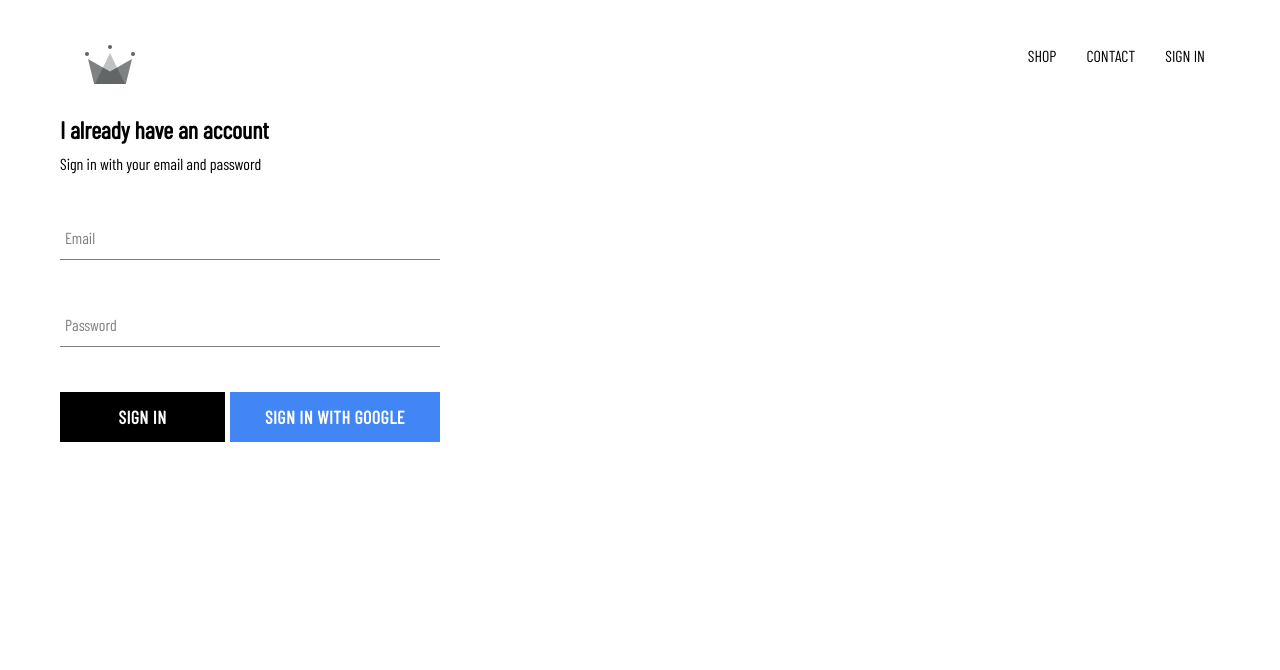
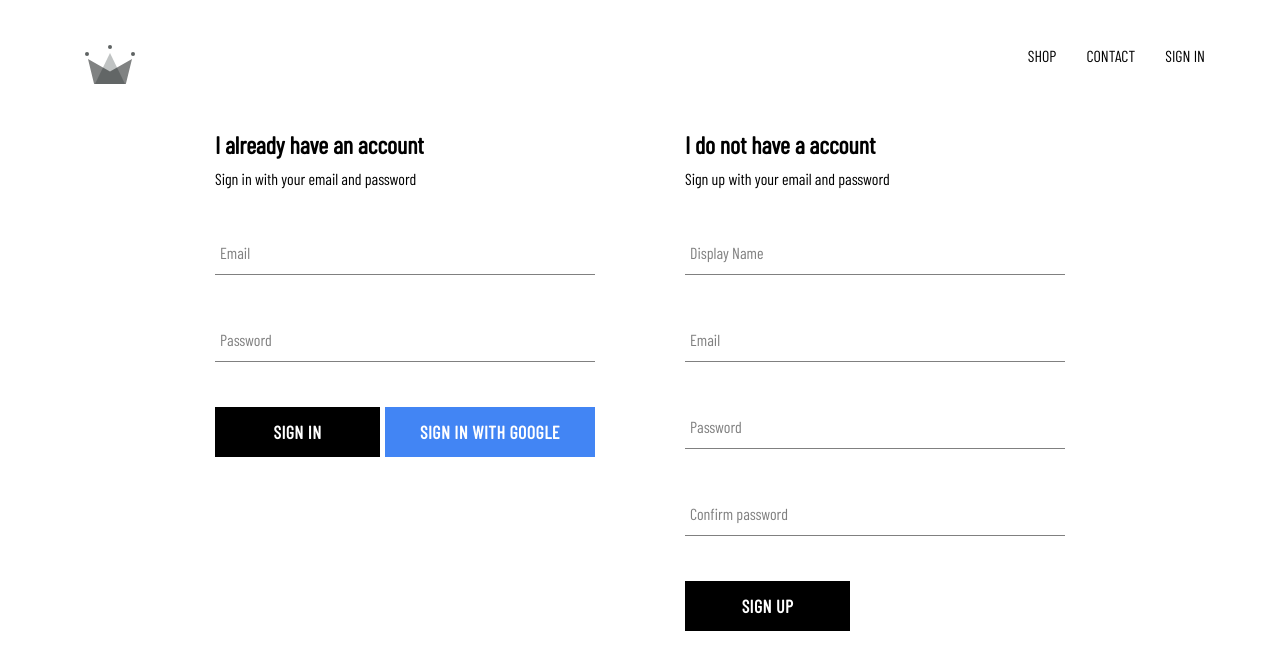
Before and after one commit to ppuuffyy/crwn-clothing, a React (Create React App) app: page /signin in a window 1280 px wide. Shown: the top 670 px of the page. Built offline with nearby package versions, Linux system fonts and the light colour scheme; no server answers.

Commit message:
implemented firebase sign-up and store in db

```diff
--- a/src/App.js
+++ b/src/App.js
@@ -8,7 +8,7 @@
 import ShopPage from './pages/shop/shop.component';
 import SignInAndSignUpPage from './pages/sign-in-and-sign-up/sign-in-and-sign-up.component';
 import Header from './components/header/header.component';
-import {auth} from './firebase/firebase.util';
+import {auth, createUserProfileDocument} from './firebase/firebase.util';
 
 
 
@@ -25,9 +25,26 @@
   unsubscribeFromAuth = null;
 
   componentDidMount(){
-    this.unsubscribeFromAuth = auth.onAuthStateChanged(user => {
-      this.setState({currentUser: user});
-      console.log(user);
+    this.unsubscribeFromAuth = auth.onAuthStateChanged( async userAuth => {
+      if (userAuth){
+        const userRef = await createUserProfileDocument(userAuth);
+        userRef.onSnapshot(snapShot => {
+          this.setState({
+            currentUser: {
+              id: snapShot.id,
+            ...snapShot.data()
+            }
+          });
+          console.log(this.state);
+        });
+
+        //this.setState({currentUser: userAuth});
+
+        //createUserProfileDocument(userAuth);
+      } else {
+        this.setState({currentUser: null});
+      }
+
     });
   }
 
--- /dev/null
+++ b/src/components/sign-up/sign-up.component.jsx
@@ -0,0 +1,106 @@
+import React from 'react';
+import FormInput from '../form-input/form-input.component';
+import CustomButton from '../custom-button/custom-button.component';
+import {auth, createUserProfileDocument} from '../../firebase/firebase.util';
+
+
+import './sign-up.styles.scss';
+
+
+class SignUp extends React.Component {
+    constructor(props){
+        super(props);
+        this.state = {
+            displayName: '',
+            email: '',
+            password: '',
+            confirmPassword: ''
+
+        }
+    }
+
+    handleSubmit = async event => {
+        event.preventDefault();
+        const {displayName, email, password, confirmPassword} = this.state;
+        if (password !== confirmPassword) {
+            alert("passwords don't match");
+            return;
+        }
+
+        try {
+            const {user} = await auth.createUserWithEmailAndPassword(email, password);
+
+            await createUserProfileDocument(user, {displayName});
+            this.setState({
+                displayName: '',
+                email: '',
+                password: '',
+                confirmPassword: ''
+            });
+
+            console.log(this.setState);
+
+        }catch (error) {
+            console.log(error);
+        }
+    }
+
+
+    handleChange = event => {
+        const {name, value} = event.target;
+        this.setState({[name]: value});
+    }
+
+
+    render(){
+        const {displayName, email, password, confirmPassword} = this.state;
+        return (
+            <div className='sign-up'>
+                <h2 className='title'>I do not have a account</h2>
+                <span>Sign up with your email and password</span>
+
+                <form className='sign-up-form' onSubmit={this.handleSubmit}>
+                    <FormInput
+                        type='text'
+                        name='displayName'
+                        value={displayName}
+                        onChange={this.handleChange}
+                        label='Display Name'
+                        required
+                    />
+                    <FormInput
+                        type='email'
+                        name='email'
+                        value={email}
+                        onChange={this.handleChange}
+                        label='Email'
+                        required
+                    />
+                    <FormInput
+                        type='password'
+                        name='password'
+                        value={password}
+                        onChange={this.handleChange}
+                        label='Password'
+                        required
+                    />
+                    <FormInput
+                        type='password'
+                        name='confirmPassword'
+                        value={confirmPassword}
+                        onChange={this.handleChange}
+                        label='Confirm password'
+                        required
+                    />
+                    <CustomButton type='submit'> SIGN UP</CustomButton>
+
+                </form>
+
+            </div>
+        )
+    }
+
+}
+
+
+export default SignUp;
--- /dev/null
+++ b/src/components/sign-up/sign-up.styles.scss
@@ -0,0 +1,9 @@
+.sign-up {
+  display: flex;
+  flex-direction: column;
+  width: 380px;
+
+  .title {
+    margin: 10px 0;
+  }
+}
--- a/src/firebase/firebase.util.js
+++ b/src/firebase/firebase.util.js
@@ -14,6 +14,36 @@
     measurementId: "G-3EPX0K80VM"
 }
 
+export const createUserProfileDocument = async (userAuth, additionalData) => {
+
+    if (!userAuth) return;
+
+
+    const userRef = firestore.doc(`users/${userAuth.uid}`);
+    const snapShot = await userRef.get();
+    if (!snapShot.exists){
+        const {displayName, email} = userAuth;
+        const createdAt = new Date();
+        try{
+            await userRef.set({
+                displayName,
+                email,
+                createdAt,
+                ...additionalData
+            });
+
+        } catch (error){
+            console.log('error creating user', error.message);
+        }
+
+    }
+
+   // console.log(snapShot);
+    return userRef;
+
+
+}
+
 firebase.initializeApp(config);
 
 export const auth = firebase.auth();
--- a/src/pages/sign-in-and-sign-up/sign-in-and-sign-up.component.jsx
+++ b/src/pages/sign-in-and-sign-up/sign-in-and-sign-up.component.jsx
@@ -1,5 +1,6 @@
 import React from 'react';
 import SignIn from '../../components/sign-in/sign-in.components';
+import SignUp from '../../components/sign-up/sign-up.component';
 
 import './sign-in-and-sign-up.styles.scss';
 
@@ -7,9 +8,9 @@
     return (
     <div className='sign-in-and-sign-up'>
 
-        <div>
             <SignIn />
-        </div>
+            <SignUp />
+
 
 
     </div>
--- a/src/pages/sign-in-and-sign-up/sign-in-and-sign-up.styles.scss
+++ b/src/pages/sign-in-and-sign-up/sign-in-and-sign-up.styles.scss
@@ -0,0 +1,7 @@
+.sign-in-and-sign-up {
+    width: 850px;
+    display: flex;
+    justify-content: space-between;
+    margin: 30px auto;
+
+}
```
Also changed, not shown: 2 other files (tests, documents, lock files or other folders).
